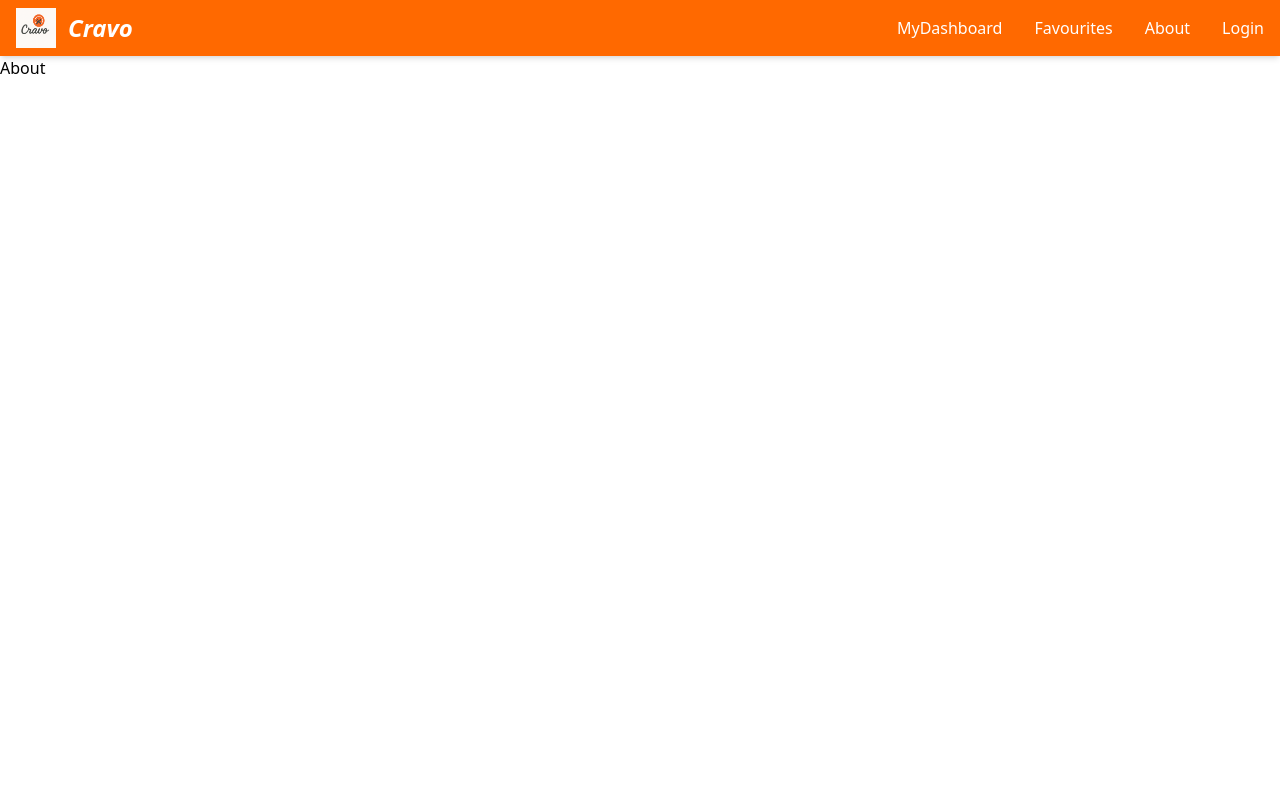
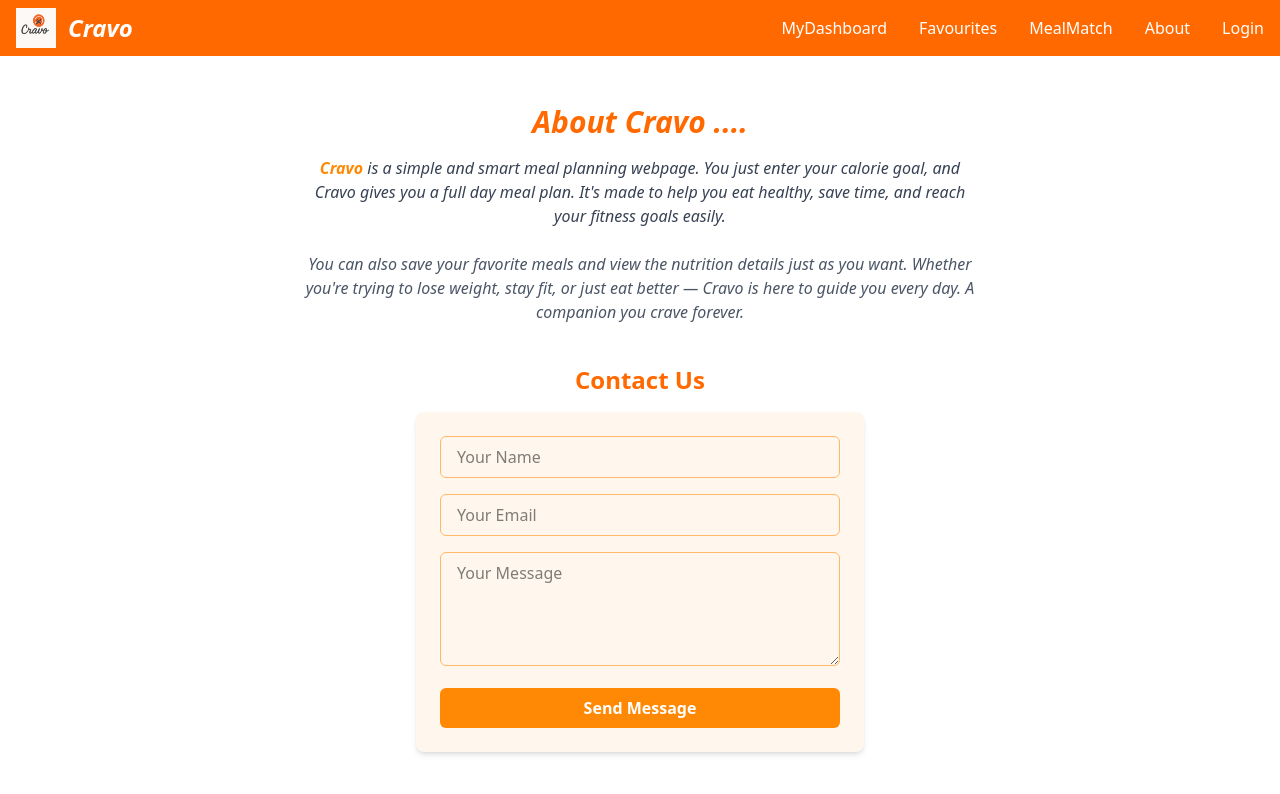
Before and after one commit to tejuuu-7774/Cravo-diet-planner, a React (Vite) app: page /about in a window 1280 px wide. Shown: the top 794 px of the page. Built offline with nearby package versions, Linux system fonts and the light colour scheme; no server answers.

Commit message:
Made changes to mealmatch created personalised plan and about with few links

```diff
--- a/src/App.jsx
+++ b/src/App.jsx
@@ -1,43 +1,40 @@
 import React from 'react';
-import { BrowserRouter as Router, Routes, Route, useLocation } from 'react-router-dom';
+import { BrowserRouter as Router, Routes, Route } from 'react-router-dom';
 
 import Navbar from './components/Navbar';
-
 import Landing from './pages/LandingPage';
-import MealPlan from './pages/MealPlan';
-import Recipe from './pages/Recipe';
 import Favourites from './pages/Favourite';
 import Login from './pages/Login';
 import Signup from './pages/Signup';
 import About from './pages/About';
 import UserDashboard from './pages/Dashboard';
+import MealMatch from './pages/MealMatch';
 
-const AppLayout = () => {
-  const location = useLocation();
-  const hideNavbarRoutes = ['/', '/login', '/signup'];
-  const shouldHideNavbar = hideNavbarRoutes.includes(location.pathname);
-
-  return (
+const LayoutWithNavbar = () => (
   <>
-      {!shouldHideNavbar && <Navbar />}
+    <Navbar />
     <Routes>
-        <Route path="/" element={<Landing />} />
-        <Route path="/meal-plan" element={<MealPlan />} />
-        <Route path="/recipe/:id" element={<Recipe />} />
+      <Route path="/mealmatch" element={<MealMatch />} />
       <Route path="/favourites" element={<Favourites />} />
-        <Route path="/login" element={<Login />} />
-        <Route path="/signup" element={<Signup />} />
-        <Route path="/dashboard" element={<UserDashboard/>}/>
+      <Route path="/dashboard" element={<UserDashboard />} />
       <Route path="/about" element={<About />} />
     </Routes>
   </>
 );
-};
+
+const LayoutWithoutNavbar = () => (
+  <Routes>
+    <Route path="/" element={<Landing />} />
+    <Route path="/login" element={<Login />} />
+    <Route path="/signup" element={<Signup />} />
+  </Routes>
+);
 
 function App() {
   return (
     <Router>
-      <AppLayout />
+      <LayoutWithoutNavbar />
+      <LayoutWithNavbar />
     </Router>
   );
 }
--- a/src/components/Navbar.jsx
+++ b/src/components/Navbar.jsx
@@ -9,10 +9,11 @@ export default function Navbar(){
         <span className="text-2xl font-bold italic">Cravo</span>
       </div>
       <div className=''>
-        <Link to="/dashboard"><button className="hover:text-black px-4 py-2 rounded">MyDashboard</button></Link>
-        <Link to="/favourites"><button className="hover:text-black px-4 py-2 rounded">Favourites</button></Link>
-        <Link to="/about"><button className="hover:text-black px-4 py-2 rounded">About</button></Link>
-        <Link to="/login"><button className="hover:text-black px-4 py-2 rounded">Login</button></Link>
+        <Link to="/dashboard"><button className="hover:text-gray-300 px-4 py-2 rounded">MyDashboard</button></Link>
+        <Link to="/favourites"><button className="hover:text-gray-300 px-4 py-2 rounded">Favourites</button></Link>
+        <Link to="/mealmatch"><button className="hover:text-gray-300 px-4 py-2 rounded">MealMatch</button></Link>
+        <Link to="/about"><button className="hover:text-gray-300 px-4 py-2 rounded">About</button></Link>
+        <Link to="/login"><button className="hover:text-gray-300 px-4 py-2 rounded">Login</button></Link>
       </div>
     </nav>
   );
--- a/src/pages/About.jsx
+++ b/src/pages/About.jsx
@@ -1,7 +1,85 @@
-import React from 'react'
+import React, { useState } from 'react';
 
-export default function About() {
+const About = () => {
+  const [formData, setFormData] = useState({
+    name: '',
+    email: '',
+    message: '',
+  });
+
+  const handleInputChange = (e) => {
+    setFormData({
+      ...formData,
+      [e.target.name]: e.target.value,
+    });
+  };
+
+  const handleFormSubmit = (e) => {
+    e.preventDefault();
+    alert('Thanks for your message!');
+    setFormData({ name: '', email: '', message: '' });
+  };
+
   return (
-    <div>About</div>
-  )
-}
+    <div className="min-h-screen bg-white px-6 py-12 flex flex-col items-center">
+      <h1 className="text-3xl font-bold text-orange-500 italic mb-4">About Cravo ....</h1>
+
+      <p className="text-center text-gray-700 max-w-2xl mb-6 italic">
+        <span className="font-semibold text-orange-400 ">Cravo</span> is a simple and smart meal planning webpage.
+        You just enter your calorie goal, and Cravo gives you a full day meal plan. It's made to help you
+        eat healthy, save time, and reach your fitness goals easily.
+      </p>
+
+      <p className="text-center text-gray-600 max-w-2xl mb-10 italic">
+        You can also save your favorite meals and view the nutrition details just as you want. Whether you're trying to lose weight,
+        stay fit, or just eat better — Cravo is here to guide you every day. A companion you crave forever.
+      </p>
+
+      <h2 className="text-2xl font-semibold text-orange-500 mb-4">Contact Us</h2>
+
+      <form
+        onSubmit={handleFormSubmit}
+        className="w-full max-w-md bg-orange-50 p-6 rounded-lg shadow-md"
+      >
+        <input
+          type="text"
+          name="name"
+          placeholder="Your Name"
+          value={formData.name}
+          onChange={handleInputChange}
+          className="w-full mb-4 px-4 py-2 border border-orange-300 rounded-md"
+          required
+        />
+
+        <input
+          type="email"
+          name="email"
+          placeholder="Your Email"
+          value={formData.email}
+          onChange={handleInputChange}
+          className="w-full mb-4 px-4 py-2 border border-orange-300 rounded-md"
+          required
+        />
+
+        <textarea
+          name="message"
+          placeholder="Your Message"
+          value={formData.message}
+          onChange={handleInputChange}
+          className="w-full mb-4 px-4 py-2 border border-orange-300 rounded-md"
+          rows={4}
+          required
+        />
+
+        <button
+          type="submit"
+          className="w-full bg-orange-400 hover:bg-orange-500 text-white font-semibold py-2 rounded-md"
+        >
+          Send Message
+        </button>
+      </form>
+    </div>
+  );
+};
+
+export default About;
--- /dev/null
+++ b/src/pages/MealMatch.jsx
@@ -0,0 +1,124 @@
+import React, { useState,useEffect } from 'react';
+
+const MealMatch = () => {
+  const [calories, setCalories] = useState('');
+  const [meals, setMeals] = useState([]);
+  const [nutrients, setNutrients] = useState(null);
+
+  useEffect(() => {
+    const storedMeals = JSON.parse(localStorage.getItem('mealMatchMeals')) || [];
+    const storedNutrients = JSON.parse(localStorage.getItem('mealMatchNutrients')) || null;
+    setMeals(storedMeals);
+    setNutrients(storedNutrients);
+  }, []);
+
+
+  const handleSubmit = async (e) => {
+    e.preventDefault();
+
+    try {
+      const response = await fetch(
+        `https://api.spoonacular.com/mealplanner/generate?apiKey=21867d7e161f44b98099b87c5935c7ff&timeFrame=day&targetCalories=${calories}`
+      );
+
+      const data = await response.json();
+      setMeals(data.meals || []);
+      setNutrients(data.nutrients || null);
+
+      localStorage.setItem('mealMatchMeals', JSON.stringify(data.meals || []));
+      localStorage.setItem('mealMatchNutrients', JSON.stringify(data.nutrients || null));
+    } catch (error) {
+      console.error('Error fetching personalized meals:', error);
+    }
+  };
+
+  const handleAddFavorite = (meal) => {
+    const storedFavorites = JSON.parse(localStorage.getItem('favorites')) || [];
+
+    const isAlreadySaved = storedFavorites.some((fav) => fav.id === meal.id);
+    if (isAlreadySaved) return;
+
+    const updatedFavorites = [...storedFavorites, meal];
+    localStorage.setItem('favorites', JSON.stringify(updatedFavorites));
+  };
+
+    const handleClearPlan = () => {
+      setMeals([]);
+      setNutrients(null);
+      setCalories('');
+      localStorage.removeItem('mealMatchMeals');
+      localStorage.removeItem('mealMatchNutrients');
+    };
+
+
+  return (
+    <div className="bg-white min-h-screen flex flex-col items-center py-10 px-4 mb-40">
+      <h1 className="text-3xl font-bold text-orange-500 italic mb-6">MealMatch: Personalized Plans</h1>
+
+      <form onSubmit={handleSubmit} className="mb-6 flex flex-col items-center gap-4 w-full max-w-md">
+        <input
+          type="number"
+          placeholder="Enter your daily calorie goal"
+          value={calories}
+          onChange={(e) => setCalories(e.target.value)}
+          className="p-3 border border-orange-300 rounded-md w-full"
+          required
+        />
+        <div className="flex gap-4">
+          <button
+            type="submit"
+            className="bg-orange-400 hover:bg-orange-500 text-white font-semibold py-2 px-6 rounded-md"
+          >
+            Get Your Meal Plan
+          </button>
+          <button
+            type="button"
+            onClick={handleClearPlan}
+            className="bg-orange-400 hover:bg-orange-500 text-white font-semibold py-2 px-6 rounded-md"
+          >
+            Clear Plan
+          </button>
+        </div>
+      </form>
+
+      {nutrients && (
+        <div className="text-center mb-6">
+          <h2 className="text-xl text-orange-500 font-semibold">Nutrition Summary</h2>
+          <p className="text-orange-600">Calories: {nutrients.calories}</p>
+          <p className="text-orange-600">Protein: {nutrients.protein}</p>
+          <p className="text-orange-600">Fat: {nutrients.fat}</p>
+          <p className="text-orange-600">Carbs: {nutrients.carbohydrates}</p>
+        </div>
+      )}
+
+      <div className="grid grid-cols-1 sm:grid-cols-2 lg:grid-cols-3 gap-6">
+        {meals.map((meal) => (
+          <div key={meal.id} className="bg-orange-50 p-4 rounded-xl shadow-md text-center w-[300px] h-[380px] overflow-hidden">
+            <h3 className="text-lg font-semibold text-orange-600">{meal.title}</h3>
+            <img
+              src={`https://spoonacular.com/recipeImages/${meal.id}-312x231.jpg`}
+              alt={meal.title}
+              className="rounded-xl w-full h-50 object-cover mt-2"
+            />
+            <a
+              href={meal.sourceUrl}
+              target="_blank"
+              rel="noopener noreferrer"
+              className="block mt-4 bg-orange-400 text-white py-1 px-3 rounded-md hover:bg-orange-500"
+            >
+              View Recipe
+            </a>
+            <button
+            onClick={() => handleAddFavorite(meal)}
+            className="mt-2 w-full bg-orange-400 text-white text-sm font-semibold px-2 py-2 rounded-md hover:bg-orange-500 transition duration-300"
+          >
+            Save to Favorites
+          </button>
+          </div>
+        ))}
+      </div>
+    </div>
+  );
+};
+
+export default MealMatch;
--- a/src/pages/MealPlan.jsx
+++ /dev/null
@@ -1,7 +0,0 @@
-import React from 'react'
-
-export default function MealPlan() {
-  return (
-    <div>MealPlan</div>
-  )
-}
--- a/src/pages/Recipe.jsx
+++ /dev/null
@@ -1,7 +0,0 @@
-import React from 'react'
-
-export default function Recipe() {
-  return (
-    <div>Recipe</div>
-  )
-}
```
Also changed, not shown: src/pages/Dashboard.jsx (+4 -4 lines), src/pages/Favourite.jsx (+7 -7 lines). Lines whose indentation alone changed are shown as unchanged.
